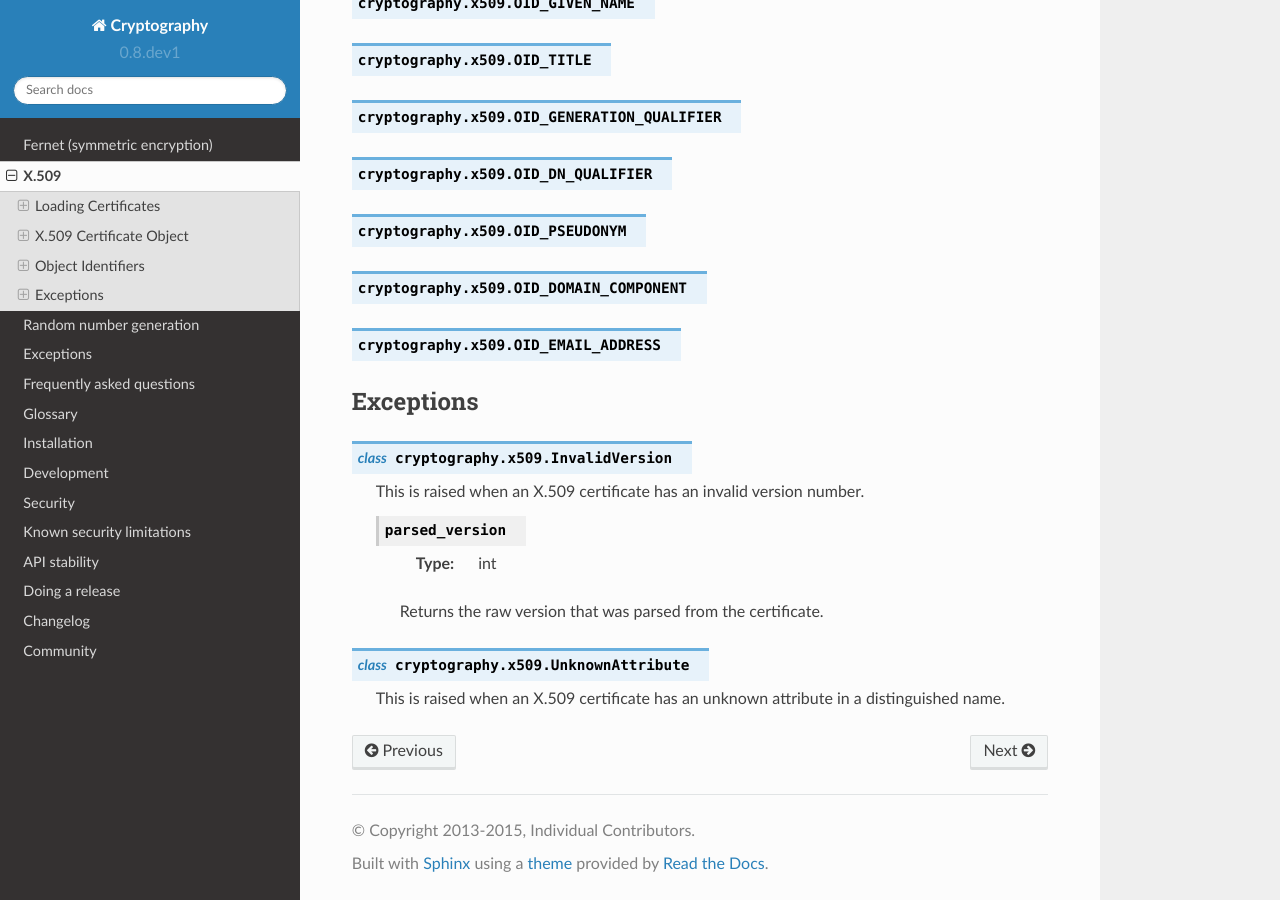
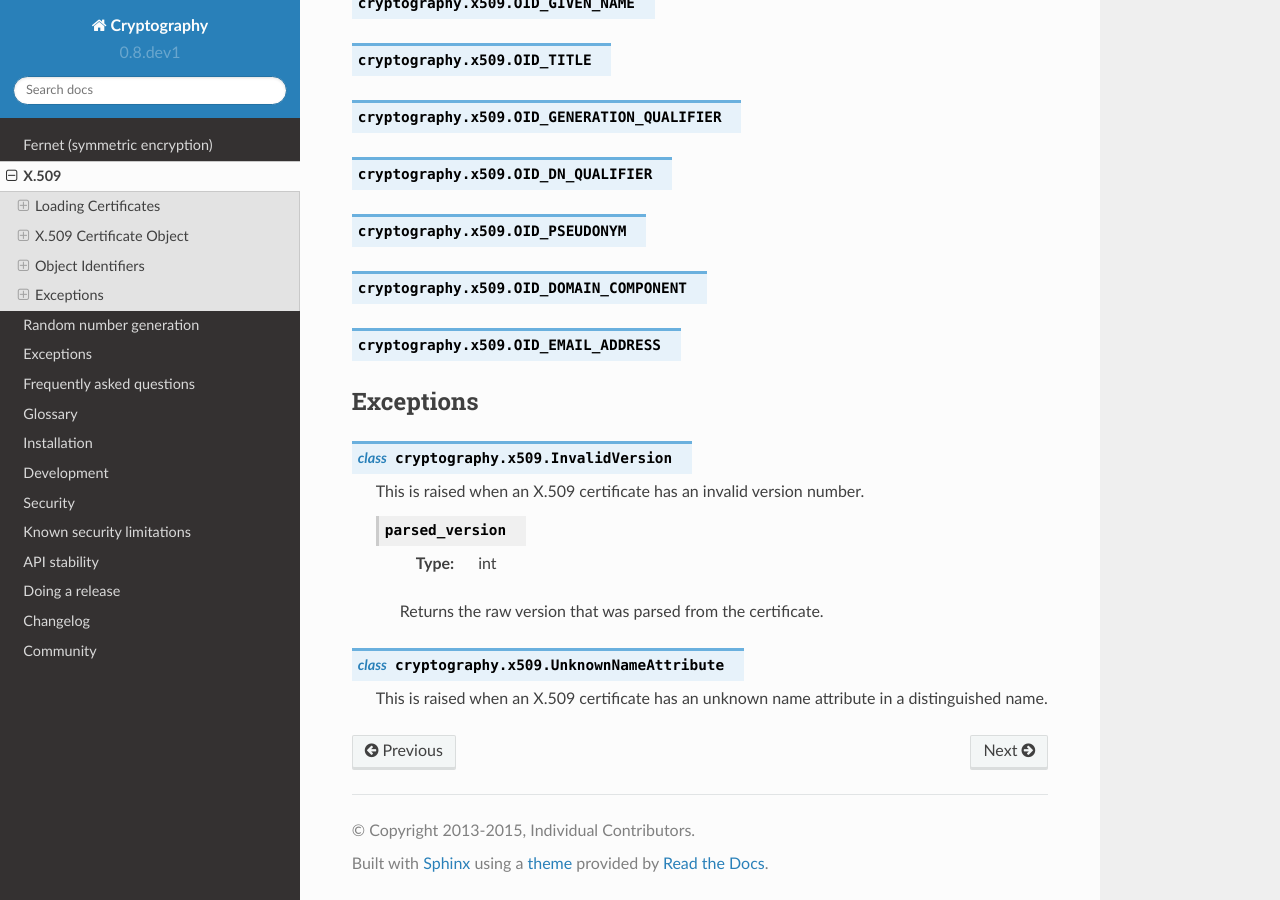
Before and after one commit to WebKing0121/cryptography, a Sphinx documentation site: the page built from docs/x509.rst, in a window 1280 px wide and 900 px high, scrolled down 3978 px. Built offline with Sphinx 7.4.7 and the Read the Docs theme 2.0.0, drawn with Linux system fonts in a browser that asks for light colours; pages that are not in the unit, such as notebooks, are missing from menus; some of the changed text lies outside the part shown.

Commit message:
rename Attribute to NameAttribute and remove name from OID

```diff
--- a/docs/x509.rst
+++ b/docs/x509.rst
@@ -261,9 +261,9 @@ Exceptions
 
         Returns the raw version that was parsed from the certificate.
 
-.. class:: UnknownAttribute
+.. class:: UnknownNameAttribute
 
-    This is raised when an X.509 certificate has an unknown attribute in a
+    This is raised when an X.509 certificate has an unknown name attribute in a
     distinguished name.
 
 
```
Also changed, not shown: other parts of docs/x509.rst (+3 -3 lines), 2 other files.
